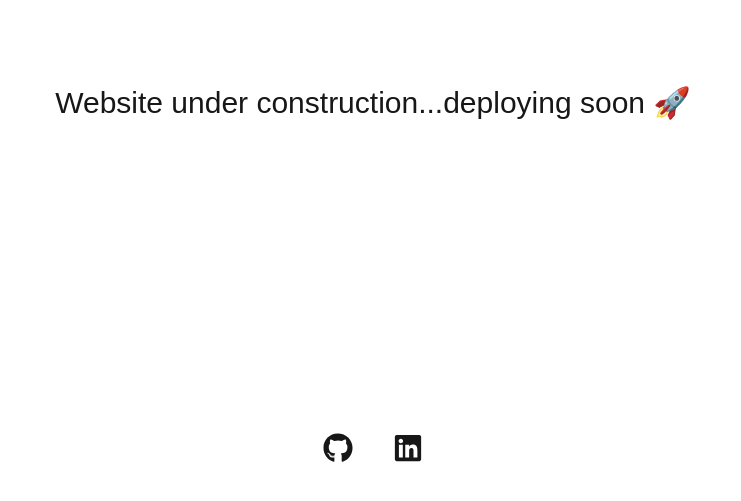
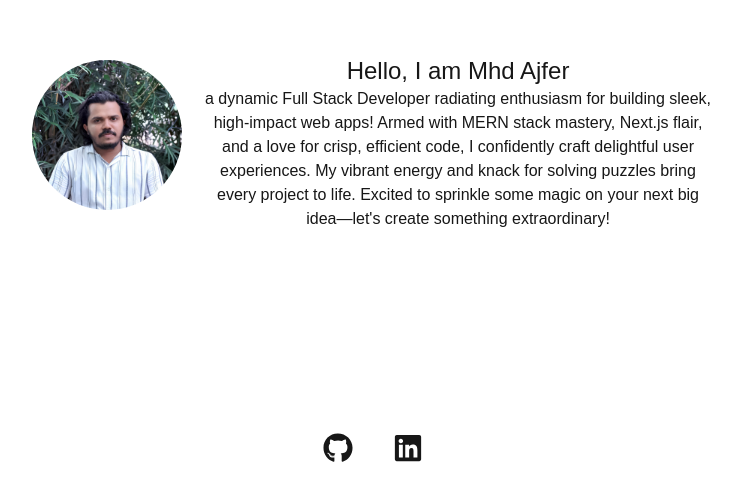
Before and after one commit to mhdajfer/Portfolio, a Next.js app: page / in a window 1280 px wide. Shown: the part 297-798 px from the top of the page, without its empty margins (267-1008 px from the left). Built offline with nearby package versions, Linux system fonts and the light colour scheme; a web font is replaced by a local one.

Commit message:
feat: add hero section

```diff
--- a/package.json
+++ b/package.json
@@ -23,7 +23,7 @@
     "@types/react-dom": "^19",
     "eslint": "^9",
     "eslint-config-next": "15.3.1",
-    "tailwindcss": "^4",
+    "tailwindcss": "^4.1.5",
     "typescript": "^5"
   }
 }
--- /dev/null
+++ b/src/app/Components/Footer.tsx
@@ -0,0 +1,17 @@
+import React from "react";
+import { FaGithub, FaLinkedin } from "react-icons/fa";
+
+const Footer = () => {
+  return (
+    <div className="absolute bottom-10 flex gap-10 text-3xl">
+      <a href="https://github.com/mhdajfer">
+        <FaGithub className="hover:opacity-70 cursor-pointer" />
+      </a>
+      <a href="https://www.linkedin.com/in/muhammed-ajfer-kh/">
+        <FaLinkedin className="hover:opacity-70 cursor-pointer" />
+      </a>
+    </div>
+  );
+};
+
+export default Footer;
--- /dev/null
+++ b/src/app/Components/HeroSection.tsx
@@ -0,0 +1,49 @@
+import React from "react";
+import Image from "next/image";
+import { motion } from "framer-motion";
+
+const HeroSection = () => {
+  return (
+    <div className="flex gap-5 p-4 items-center justify-center text-center">
+      <motion.div
+        initial={{ y: -20, opacity: 0 }}
+        animate={{ y: 0, opacity: 1 }}
+        transition={{ duration: 0.2 }}
+      >
+        <Image
+          src="/profile-pic.jpg"
+          alt="profile pic"
+          width={150}
+          height={150}
+          priority={true}
+          className="rounded-full object-cover"
+        />
+      </motion.div>
+      <div className="mt-4 w-lg">
+        <motion.h1
+          initial={{ y: -20, opacity: 0 }}
+          animate={{ y: 0, opacity: 1 }}
+          transition={{ duration: 0.2, ease: "easeInOut", delay: 0.5 }}
+          className="text-2xl"
+        >
+          Hello, I am Mhd Ajfer
+        </motion.h1>
+
+        <motion.p
+          initial={{ y: -20, opacity: 0 }}
+          animate={{ y: 0, opacity: 1 }}
+          transition={{ duration: 0.2, ease: "easeInOut", delay: 1 }}
+        >
+          a dynamic Full Stack Developer radiating enthusiasm for building
+          sleek, high-impact web apps! Armed with MERN stack mastery, Next.js
+          flair, and a love for crisp, efficient code, I confidently craft
+          delightful user experiences. My vibrant energy and knack for solving
+          puzzles bring every project to life. Excited to sprinkle some magic on
+          your next big idea—let&apos;s create something extraordinary!
+        </motion.p>
+      </div>
+    </div>
+  );
+};
+
+export default HeroSection;
--- /dev/null
+++ b/src/app/Components/HomePage.tsx
@@ -0,0 +1,12 @@
+import React from "react";
+import HeroSection from "./HeroSection";
+
+const HomePage = () => {
+  return (
+    <div>
+      <HeroSection />
+    </div>
+  );
+};
+
+export default HomePage;
--- /dev/null
+++ b/src/app/Components/Navbar.tsx
@@ -0,0 +1,16 @@
+import React from "react";
+
+const Navbar = () => {
+  return (
+    <div className="fixed w-full flex justify-evenly items-center  text-white text-3xl top-0">
+      <h2>MA</h2>
+      <ul className="flex gap-10 text-sm">
+        <li className="hover:underline cursor-pointer">Contact</li>
+        <li className="hover:underline cursor-pointer">Projects</li>
+        <li className="hover:underline cursor-pointer">Writes</li>
+      </ul>
+    </div>
+  );
+};
+
+export default Navbar;
--- /dev/null
+++ b/src/app/Components/UnderConstruction.tsx
@@ -0,0 +1,23 @@
+import { motion } from "framer-motion";
+import React from "react";
+
+const UnderConstruction = () => {
+  return (
+    <div className="text-3xl">
+      <motion.h1
+        initial={{ y: -20, opacity: 0 }}
+        animate={{ y: 0, opacity: 1 }}
+        transition={{
+          type: "spring",
+          stiffness: 100,
+          damping: 3,
+          duration: 2,
+        }}
+      >
+        Website under construction...deploying soon 🚀
+      </motion.h1>
+    </div>
+  );
+};
+
+export default UnderConstruction;
--- a/src/app/page.tsx
+++ b/src/app/page.tsx
@@ -1,33 +1,15 @@
 "use client";
-import { motion } from "framer-motion";
-import { FaGithub, FaLinkedin } from "react-icons/fa";
+import Footer from "./Components/Footer";
+import HomePage from "./Components/HomePage";
+import Navbar from "./Components/Navbar";
 
 export default function Home() {
   return (
-    <div className="flex justify-center items-center h-screen text-3xl">
-      <div>
-        <motion.h1
-          initial={{ y: -20, opacity: 0 }}
-          animate={{ y: 0, opacity: 1 }}
-          transition={{
-            type: "spring",
-            stiffness: 100,
-            damping: 3,
-            duration: 2,
-          }}
-        >
-          Website under construction...deploying soon 🚀
-        </motion.h1>
-      </div>
+    <div className="flex justify-center items-center h-screen pt-16">
+      <Navbar />
 
-      <div className="absolute bottom-10 flex gap-10">
-        <a href="https://github.com/mhdajfer">
-          <FaGithub className="hover:opacity-70 cursor-pointer" />
-        </a>
-        <a href="https://www.linkedin.com/in/muhammed-ajfer-kh/">
-          <FaLinkedin className="hover:opacity-70 cursor-pointer" />
-        </a>
-      </div>
+      <HomePage />
+      <Footer />
     </div>
   );
 }
```
Also changed, not shown: public/profile-pic.jpg (added), 1 other file (tests, documents, lock files or other folders).
